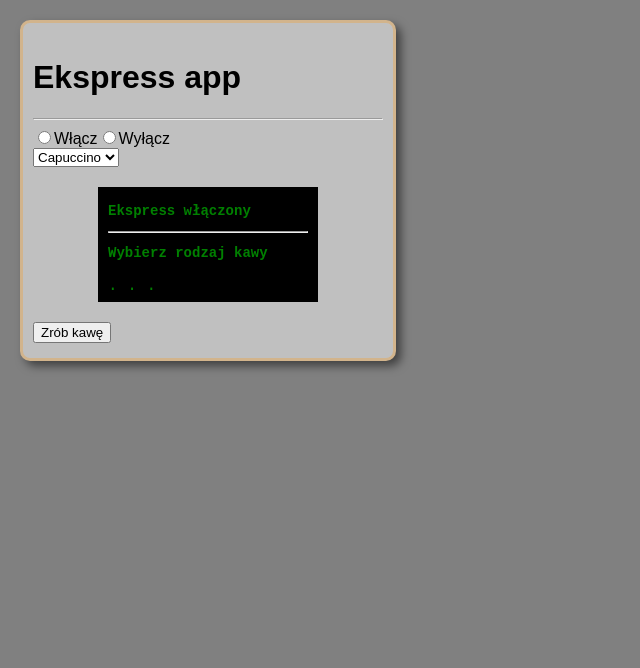
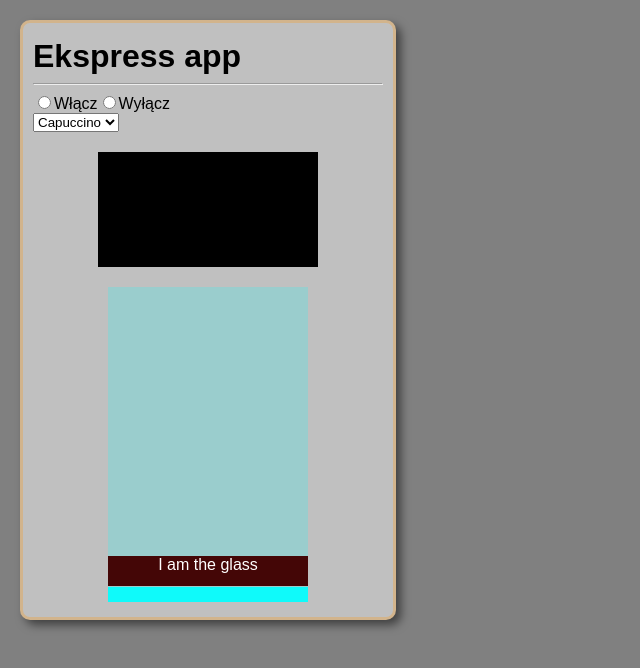
Before and after one commit to Kamilnaja/react-caffe-machine, a React (Create React App) app: page / in a window 1280 px wide. Shown: the top 668 px of the page, without its empty margins (0-640 px from the left). Built offline with nearby package versions, Linux system fonts and the light colour scheme.

Commit message:
added coffe and glass

```diff
--- a/src/App.js
+++ b/src/App.js
@@ -4,13 +4,13 @@ import CaffeInfo from "./CaffeInfo";
 import Display from "./Display";
 import StartCaffe from "./StartCaffe";
 import CaffeSelect from "./CaffeSelect";
-
+import CaffeGlass from "./CaffeGlass";
 
 class App extends Component {
   constructor(props) {
     super(props);
     this.state = {
-      enabled: true,
+      enabled: false,
     };
 
     this.setDisabled = this.setDisabled.bind(this);
@@ -39,7 +39,7 @@ class App extends Component {
   render() {
     return (
       <div className="App">
-        <h1>Ekspress app</h1>
+        <h1 className="title">Ekspress app</h1>
 
           <OnOf
             updateOn={this.setEnabled}
@@ -60,7 +60,7 @@ class App extends Component {
           <StartCaffe
             enabled={this.state.enabled}
           />
-
+          <CaffeGlass />
       </div>
     );
   }
--- /dev/null
+++ b/src/CaffeGlass.js
@@ -0,0 +1,11 @@
+import React, {Component} from 'react';
+
+export default class CaffeGlass extends Component {
+  render () {
+    return (
+      <div className="glass">
+        <p className="caffe-in-glass">I am the glass</p>
+      </div>
+    )
+  }
+}
--- a/src/StartCaffe.js
+++ b/src/StartCaffe.js
@@ -1,13 +1,16 @@
 import React, {Component} from 'react';
 
 class StartCaffe extends Component {
+  makeCaffe () {
+    console.log("robi się ")
+  }
   render () {
     return (
 
       <div>
       {
         this.props.enabled &&
-          <button>Zrób kawę</button>
+          <button onClick={this.makeCaffe}>Zrób kawę</button>
       }
 
       </div>
--- a/src/css/index.css
+++ b/src/css/index.css
@@ -27,3 +27,30 @@ body {
 .display h2 {
   font-size: 14px;
 }
+
+.title {
+  margin-top: 0;
+  margin-bottom: 0;
+}
+
+.glass {
+  width: 200px;
+  background-color: rgba(0, 255, 255, 0.2);
+  height: 300px;
+  margin-left: auto;
+  margin-right: auto;
+  border-bottom: solid 15px rgba(0, 255, 255, 0.9);
+  position: relative;
+}
+
+.caffe-in-glass {
+  background-color: #440606;
+  left: 0;
+  right: 0;
+  bottom: 0;
+  height: 10%;
+  position: absolute;
+  bottom: -15px;
+  color: white;
+  text-align: center;
+}
```
